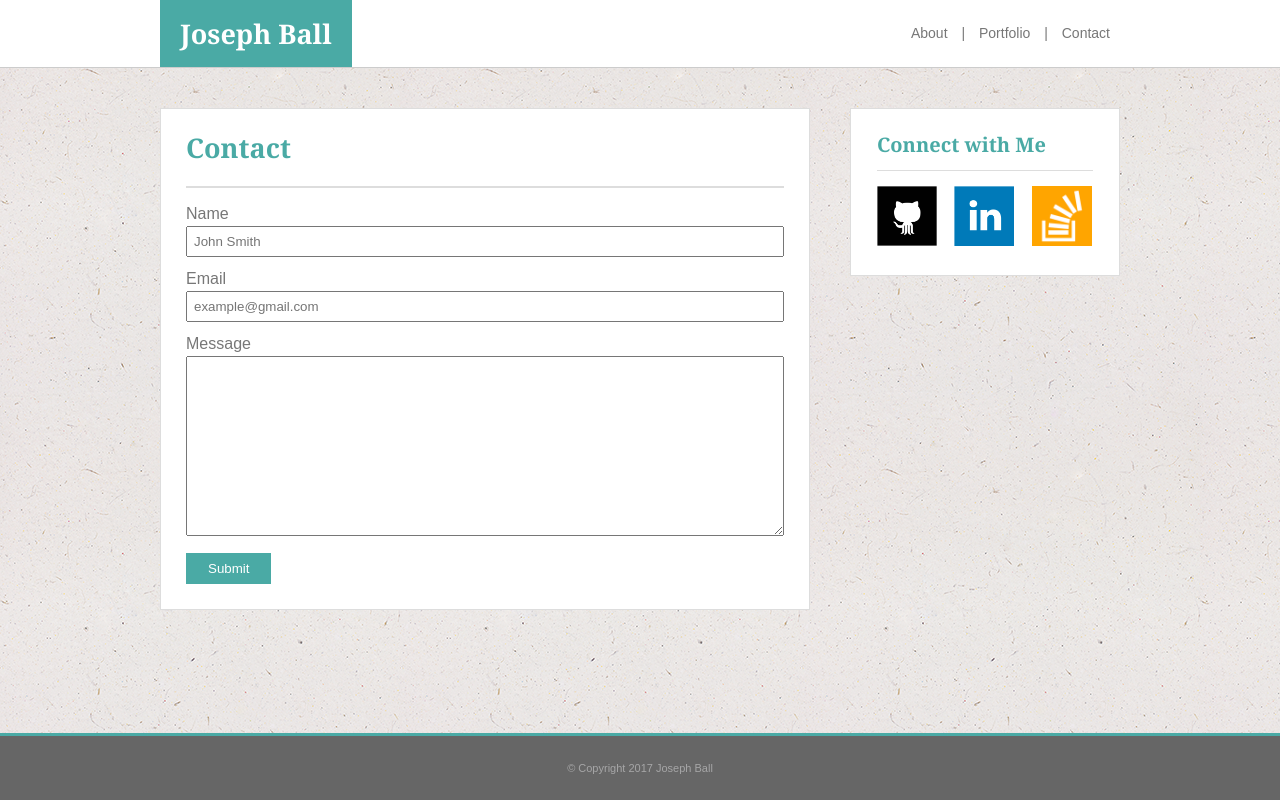
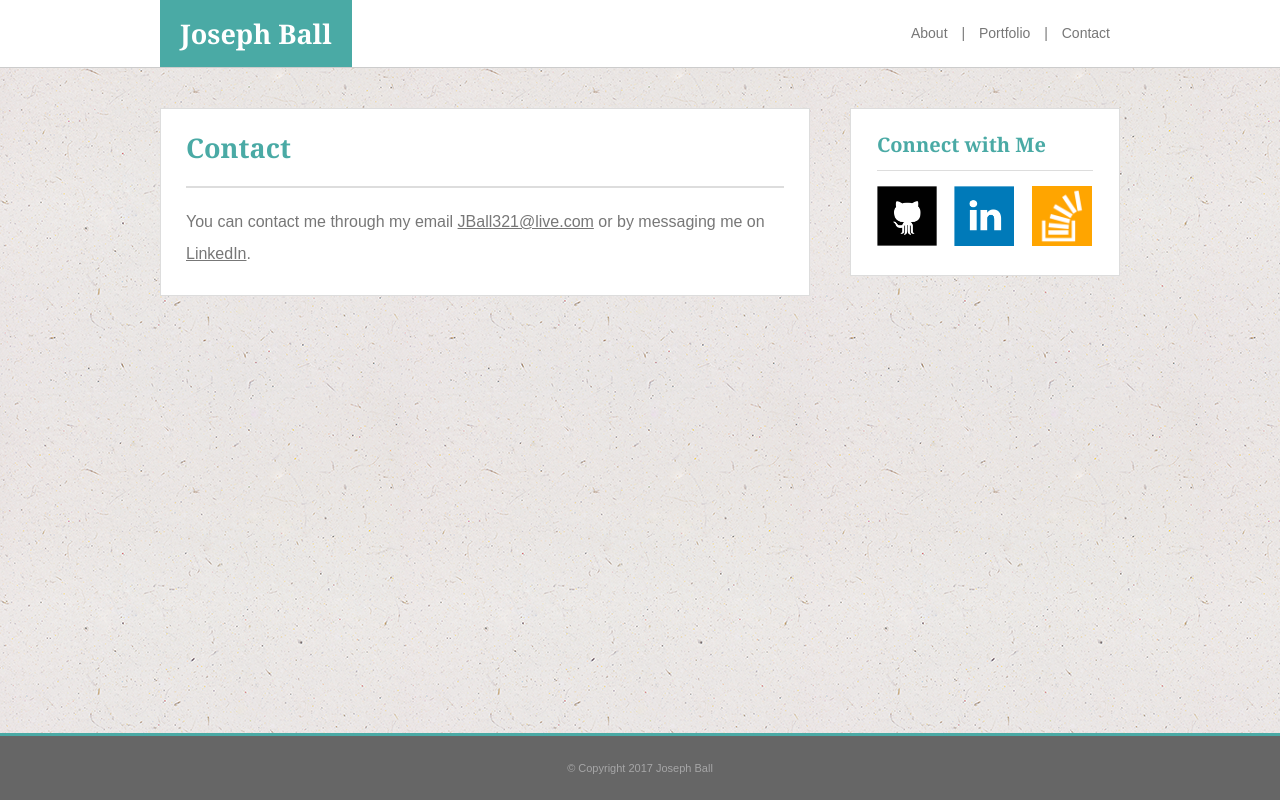
Before and after one commit to josephtball/Responsive-Portfolio, a plain HTML site: page contact.html in a window 1280 px wide. Drawn offline with Linux system fonts and the light colour scheme.

Commit message:
Updated about section, removed form on contact page, and added other contact options.

```diff
--- a/assets/css/style.css
+++ b/assets/css/style.css
@@ -218,6 +218,12 @@ footer {
 h6 {
 	font-size: 11px;
 }
+.inline-link {
+	color: #777777;
+}
+.inline-link:hover {
+	opacity: 0.6;
+}
 
 /* sticky footer */
 html {
--- a/contact.html
+++ b/contact.html
@@ -38,15 +38,7 @@
 							<h1>Contact</h1>
 						</section>
 						<section>
-							<form name="contact" id="contact" method="post" action="#">
-								<label for="name">Name</label><br>
-									<input type="text" name="name" id="name" required="required" placeholder="John Smith"><br>
-								<label for="email">Email</label><br>
-									<input type="email" name="email" id="email" required="required" placeholder="example@gmail.com"><br>
-								<label for="message">Message</label><br>
-									<textarea name="message" id="message" required="required"></textarea><br>
-								<button type="submit" name="submit" id="submit">Submit</button>
-							</form>
+							<p>You can contact me through my email <a href="mailto:jball321@live.com" class="inline-link">JBall321@live.com</a> or by messaging me on <a href="https://www.linkedin.com/in/joseph-t-ball" target="_blank" class="inline-link">LinkedIn</a>.</p>
 						</section>
 					</div>
 <!-- sidebar -->
@@ -58,7 +50,7 @@
 						<section>
 							<ul>
 								<li><a href="https://github.com/josephtball" target="_blank"><img class="rotate" src="assets/images/githubicon.png" alt="GitHub Icon" width="60" height="60"></a></li>
-								<li><a href="https://www.linkedin.com/in/joseph-t-ball" target="_blank"><img class="rotate" src="assets/images/linkedinicon.png" alt="Linkedin Icon" width="60" height="60"></a></li>
+								<li><a href="https://www.linkedin.com/in/joseph-t-ball" target="_blank"><img class="rotate" src="assets/images/linkedinicon.png" alt="LinkedIn Icon" width="60" height="60"></a></li>
 								<li><a href="https://stackoverflow.com/users/7700432/jball?tab=profile" target="_blank"><img class="rotate" src="assets/images/stackoverflowicon.png" alt="Stack Overflow Icon" width="60" height="60"></a></li>
 							</ul>
 						</section>
```
Also changed, not shown: index.html (+1 -1 lines).
